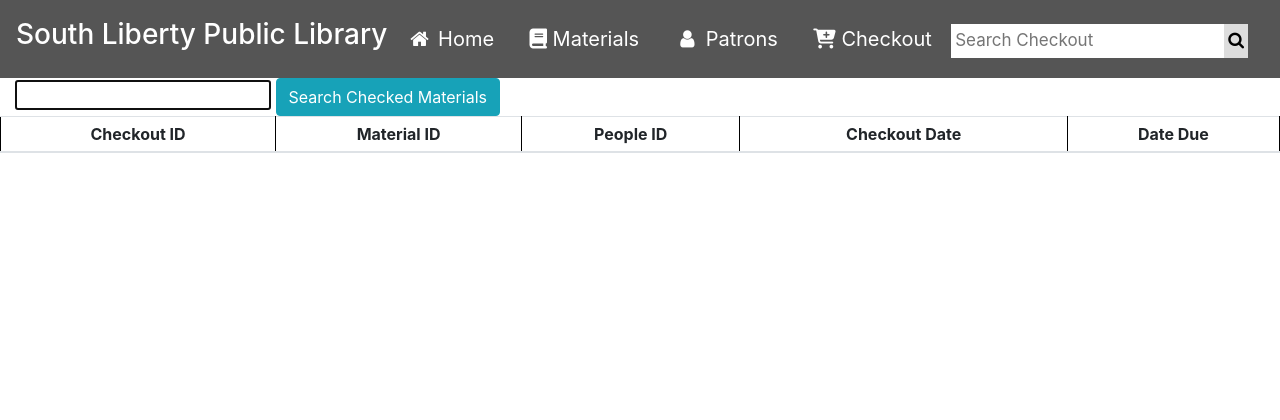
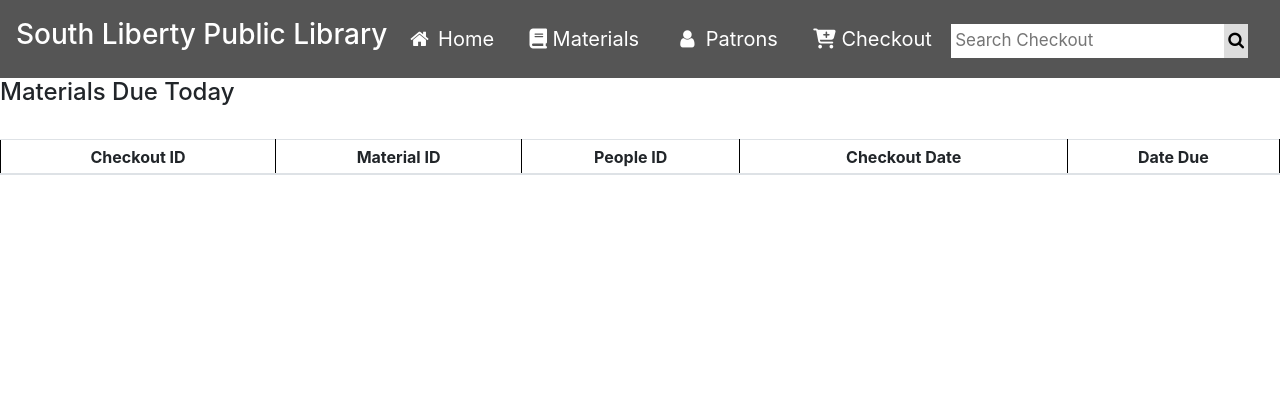
Before and after one commit to ndeal01/softwaredesign_project, a Flask app: page /circulations/duetoday in a window 1280 px wide. Shown: the top 420 px of the page. Run offline with Flask 2, Linux system fonts and the light colour scheme; data that the repository does not hold is empty; some libraries are stand-ins or nearby versions.

Commit message:
removed searches from due pages, added titles

```diff
--- a/templates/circulationsduetoday.html
+++ b/templates/circulationsduetoday.html
@@ -14,14 +14,9 @@
   </div>
 </div>
 
-
-<div class="container-fluid">
-
-<form method ="POST">
-  <input type="text" autofocus="autofocus" name="search_circulation">
-  <input type="submit" formaction="/searchcirculations" value="Search Checked Materials" class="btn btn-info">
-</form>
-</div>
+<br>
+<h4>Materials Due Today</h4>
+<br>
 
 {% if circulations %}
     <table class="table table-striped table-hover table-sm text-center">
```
Also changed, not shown: templates/circulationsoverdue.html (+3 -8 lines).
